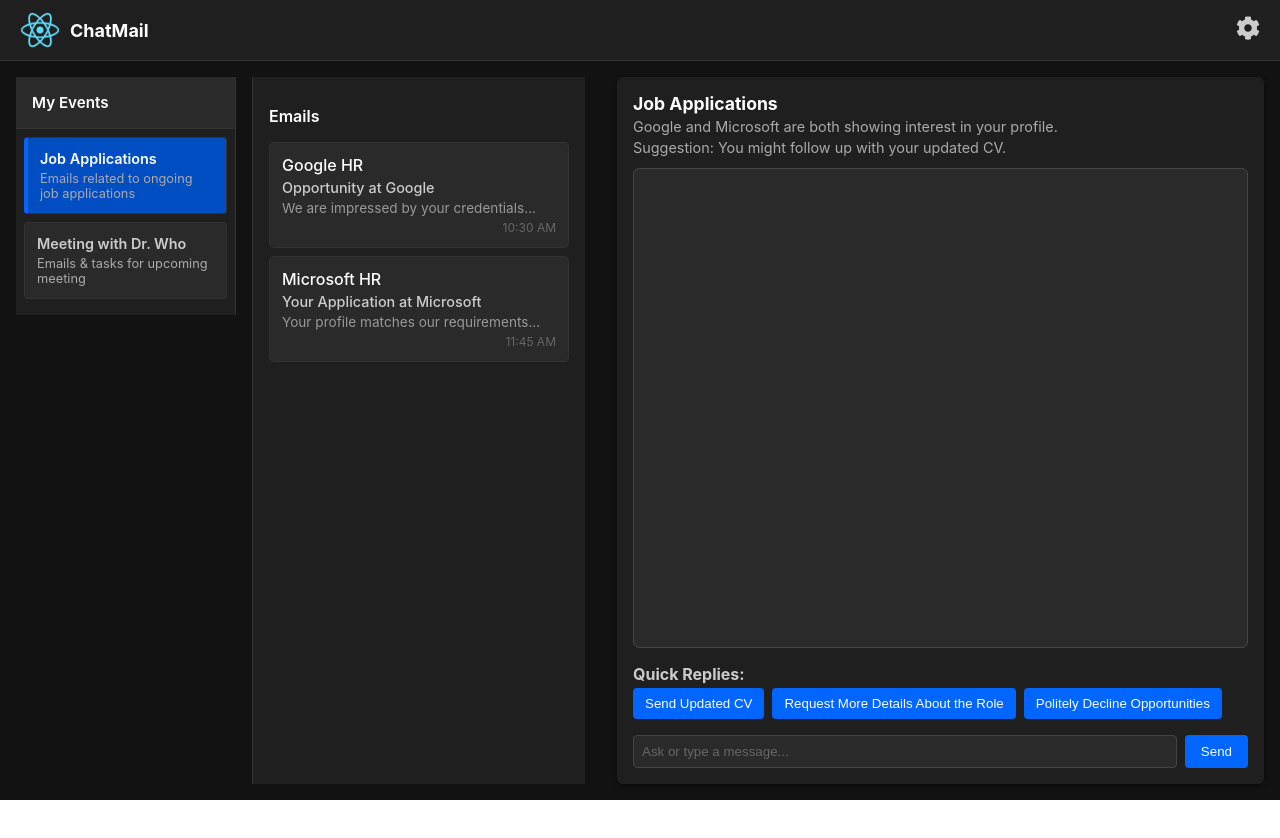
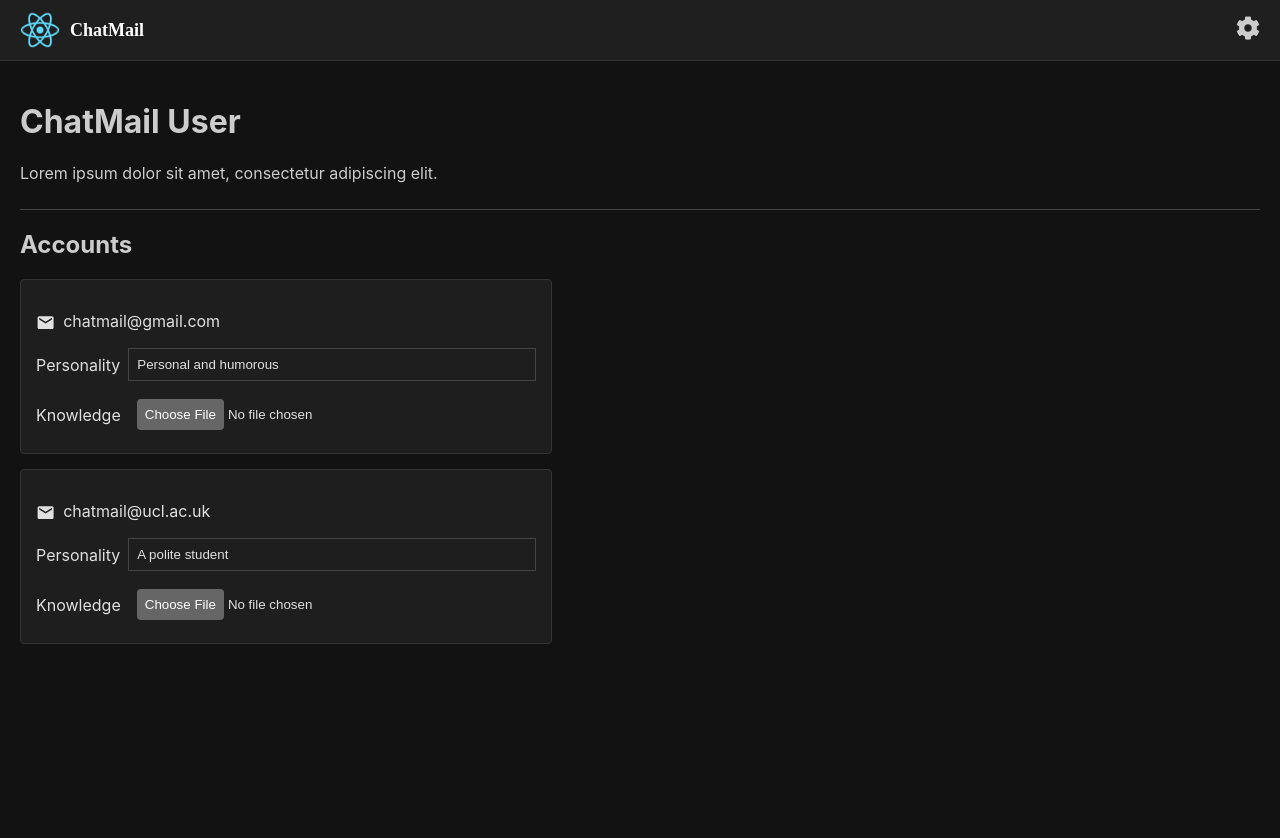
Before and after one commit to Henry8772/Chatmail, a React (Create React App) app in the folder chat-ui/: page /setting in a window 1280 px wide. Shown: the top 838 px of the page. Before the commit the page ends 800 px from the top, so only its background shows below. Built offline with nearby package versions, Linux system fonts and the light colour scheme.

Commit message:
setting page

```diff
--- a/chat-ui/config-overrides.js
+++ b/chat-ui/config-overrides.js
@@ -5,5 +5,23 @@
 module.exports = override(
   addWebpackAlias({
     'react-native$': 'react-native-web'
-  })
+  }),
+  (config) => {
+    // Find the Babel loader within the oneOf array.
+    const oneOfRule = config.module.rules.find(rule => Array.isArray(rule.oneOf)).oneOf;
+    const babelLoader = oneOfRule.find(loader =>
+      loader.loader && loader.loader.includes('babel-loader')
+    );
+
+    if (babelLoader) {
+      // Ensure babelLoader.include is an array, then add the wouter package path.
+      if (!babelLoader.include) {
+        babelLoader.include = [];
+      } else if (!Array.isArray(babelLoader.include)) {
+        babelLoader.include = [babelLoader.include];
+      }
+      babelLoader.include.push(path.resolve("node_modules", "wouter"));
+    }
+    return config;
+  }
 );
--- a/chat-ui/package.json
+++ b/chat-ui/package.json
@@ -8,7 +8,8 @@
     "react-dom": "^18.2.0",
     "react-icons": "^5.4.0",
     "react-native-web": "^0.19.13",
-    "react-scripts": "^3.0.1"
+    "react-scripts": "^3.0.1",
+    "wouter": "^3.5.1"
   },
   "scripts": {
     "start": "react-app-rewired start",
--- a/chat-ui/src/App.js
+++ b/chat-ui/src/App.js
@@ -1,8 +1,10 @@
 import React, { useState } from 'react';
+import { Router, Route } from 'wouter';
 import Banner from './Banner';
 import EventDashboard from './EventDashboard';
 import EmailList from './EmailList';
-import AgentPanel from './AgentPanel'; // NEW combined "chat + auto-reply" panel
+import AgentPanel from './AgentPanel';
+import Setting from './Setting'
 import './App.css';
 
 const ChatApp = () => {
@@ -76,7 +78,7 @@
   const generateQuickRepliesForEvent = (event) => {
     if (!event) return [];
 
-    // Simple placeholder logic
+    // Simple placeholder logic based on the event title
     if (event.title === 'Job Applications') {
       return [
         'Send Updated CV',
@@ -101,7 +103,6 @@
 
   return (
     <div className="chatApp">
-      <Banner />
       <div className="chatAppContainer">
         {/* LEFT PANEL: EventDashboard */}
         <EventDashboard
@@ -131,4 +132,24 @@
   );
 };
 
-export default ChatApp;
+// A common layout component to display the banner and navigation links
+const Layout = ({ children }) => (
+  <div className="layout">
+    <Banner />
+    <div className="content">{children}</div>
+  </div>
+);
+
+// The main App component using wouter for routing
+const App = () => {
+  return (
+    <Router>
+      <Layout>
+        <Route path="/" component={ChatApp} />
+        <Route path="/setting" component={Setting} user/>
+      </Layout>
+    </Router>
+  );
+};
+
+export default App;
--- /dev/null
+++ b/chat-ui/src/Setting.css
@@ -0,0 +1,120 @@
+.setting-page {
+    padding: 20px;
+    background-color: #121212;
+    font-family: 'Inter', sans-serif;
+    color: #ccc; /* Light text */
+    min-height: 100vh;
+  }
+
+  .setting-page .user-info {
+    border-bottom: 1px solid #444;
+    margin-bottom: 20px;
+    padding-bottom: 10px;
+  }
+
+  .setting-page .email-list {
+    margin-top: 20px;
+  }
+
+  .setting-page .email-item {
+    border: 1px solid #333;
+    padding: 15px;
+    margin-bottom: 15px;
+    border-radius: 4px;
+    background-color: #1e1e1e;
+    color: #e0e0e0;
+    max-width: 500px;      /* Limit the maximum width */
+  }
+
+  .setting-page .input-group {
+    margin-top: 10px;
+  }
+
+  /* Default styling for inputs inside input groups */
+  .setting-page .input-group input[type="text"],
+  .setting-page .input-group input[type="file"] {
+    display: block;
+    margin-top: 5px;
+    padding: 8px;
+    width: 100%;
+    max-width: 400px;
+    background-color: #1e1e1e;
+    color: #e0e0e0;
+  }
+
+  .setting-page .input-group input[type="text"] {
+    border: 1px solid #444;
+  }
+
+  .setting-page .input-group input[type="file"] {
+    background-color: #1e1e1e;
+  }
+
+  /* Personality group: display label and input inline */
+  .setting-page .personality-group {
+    display: flex;
+    align-items: center;
+  }
+
+  .setting-page .personality-group label {
+    margin-right: 8px;
+    white-space: nowrap;
+  }
+
+  .setting-page .personality-group input[type="text"] {
+    display: inline-block;
+    margin-top: 0;
+    width: auto;
+    flex: 1;
+    max-width: 400px;
+  }
+
+  /* Knowledge group: display label, file input, and upload info inline */
+  .setting-page .knowledge-group {
+    display: flex;
+    align-items: center;
+  }
+
+  .setting-page .knowledge-group label {
+    margin-right: 8px;
+    white-space: nowrap;
+  }
+
+  .setting-page .knowledge-group input[type="file"] {
+    display: inline-block;
+    margin-top: 0;
+    width: auto;
+    max-width: none;
+  }
+
+  .setting-page .knowledge-group .upload-info {
+    margin-left: 8px;
+    font-size: 10px;
+    color: #83ba52;
+  }
+
+  /* Email icon styling */
+  .email-icon {
+    margin-right: 8px;
+    vertical-align: middle;
+    font-size: 1.2em; /* Adjust size if needed */
+  }
+
+  /* Style the file upload button */
+  .setting-page .input-group input[type="file"]::file-selector-button {
+    background-color: #666;
+    color: #fff; /* Optional: change text color if needed */
+    border: none;
+    padding: 8px;
+    cursor: pointer;
+    border-radius: 4px;
+  }
+
+  .setting-page .input-group input[type="file"]::-webkit-file-upload-button {
+    background-color: #666;
+    color: #fff;
+    border: none;
+    padding: 8px;
+    cursor: pointer;
+    border-radius: 4px;
+  }
--- /dev/null
+++ b/chat-ui/src/Setting.js
@@ -0,0 +1,124 @@
+import React, { useState } from 'react';
+import './Setting.css';
+import { MdEmail } from 'react-icons/md'; // Import the email icon
+
+// Component for a single email item
+const EmailItem = ({ email, onPersonalityChange, onKnowledgeUpload }) => {
+  // Handle file selection change
+  const handleFileChange = (e) => {
+    const file = e.target.files[0];
+    onKnowledgeUpload(email.id, file);
+  };
+
+  return (
+    <div className="email-item">
+      {/* Display email with icon on its own line */}
+      <p>
+        <MdEmail className="email-icon" />
+        {email.email}
+      </p>
+
+      {/* Personality field on the same line */}
+      <div className="input-group personality-group">
+        <label>Personality</label>
+        <input
+          type="text"
+          value={email.personality}
+          onChange={(e) => onPersonalityChange(email.id, e.target.value)}
+        />
+      </div>
+
+      {/* Knowledge field on the same line */}
+      <div className="input-group knowledge-group">
+        <label>Knowledge</label>
+        <input type="file" onChange={handleFileChange} />
+        {email.knowledge && (
+          <span className="upload-info">Uploaded: {email.knowledge.name}</span>
+        )}
+      </div>
+    </div>
+  );
+};
+
+// Component for the email list
+const EmailList = ({ emails, onPersonalityChange, onKnowledgeUpload }) => {
+  return (
+    <div className="email-list">
+      <h2>Accounts</h2>
+      {emails.map((email) => (
+        <EmailItem
+          key={email.id}
+          email={email}
+          onPersonalityChange={onPersonalityChange}
+          onKnowledgeUpload={onKnowledgeUpload}
+        />
+      ))}
+    </div>
+  );
+};
+
+// Main settings page component accepting email data as a prop
+const Setting = ({ initialUser }) => {
+  const [user, setUser] = useState(initialUser);
+
+  // Update personality value for a given email
+  const handlePersonalityChange = (id, newPersonality) => {
+    setUser((prevUser) => ({
+      ...prevUser,
+      emails: prevUser.emails.map((email) =>
+        email.id === id ? { ...email, personality: newPersonality } : email
+      ),
+    }));
+  };
+
+  // Update knowledge file for a given email
+  const handleKnowledgeUpload = (id, file) => {
+    setUser((prevUser) => ({
+      ...prevUser,
+      emails: prevUser.emails.map((email) =>
+        email.id === id ? { ...email, knowledge: file } : email
+      ),
+    }));
+  };
+
+  return (
+    <div className="setting-page">
+      {/* User Info Section */}
+      <div className="user-info">
+        <h1>{user.username}</h1>
+        <p>{user.info}</p>
+      </div>
+
+      {/* Email List Section */}
+      <EmailList
+        emails={user.emails}
+        onPersonalityChange={handlePersonalityChange}
+        onKnowledgeUpload={handleKnowledgeUpload}
+      />
+    </div>
+  );
+};
+
+// Set default props in case no initialUser data is passed from the parent
+Setting.defaultProps = {
+  initialUser: {
+    username: 'ChatMail User',
+    info: 'Lorem ipsum dolor sit amet, consectetur adipiscing elit.',
+    emails: [
+      {
+        id: 1,
+        email: 'chatmail@gmail.com',
+        personality: 'Personal and humorous',
+        knowledge: null,
+      },
+      {
+        id: 2,
+        email: 'chatmail@ucl.ac.uk',
+        personality: 'A polite student',
+        knowledge: null,
+      },
+    ],
+  },
+};
+
+export default Setting;
```
Also changed, not shown: 1 other file (tests, documents, lock files or other folders).
